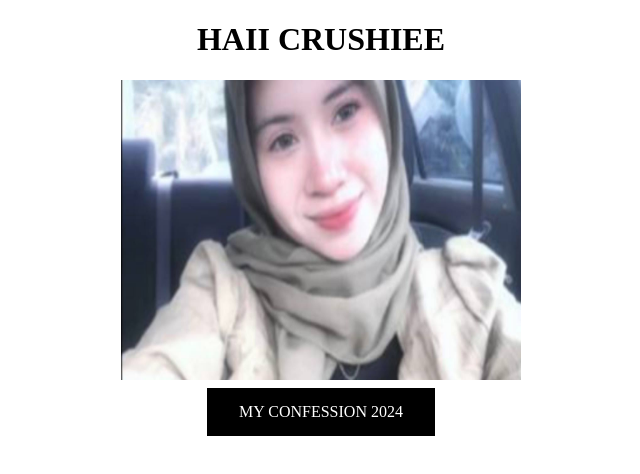
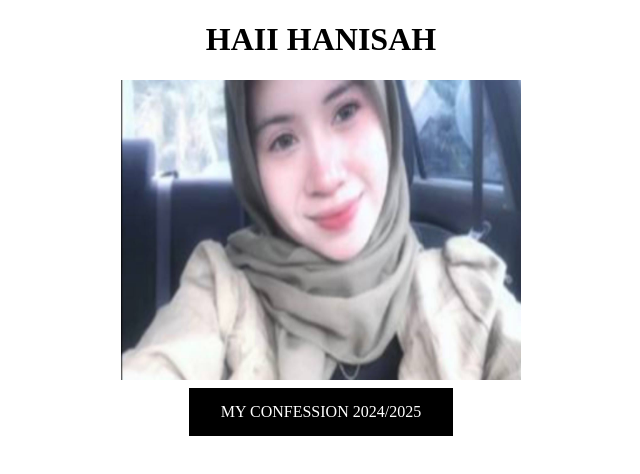
Before and after one commit to MizDepay/aniss, a plain HTML site: page aniss.html in a window 1280 px wide. Shown: the whole page, without its empty margins (319-959 px from the left). Drawn offline with Linux system fonts and the light colour scheme.

Commit message:
Update aniss.html

```diff
--- a/aniss.html
+++ b/aniss.html
@@ -22,10 +22,10 @@
 </head>
 <body>
 
-	<center><h1>HAII CRUSHIEE </h1>
+	<center><h1>HAII HANISAH </h1>
 		<img src="gambar/anissss.jpg" width="400" height="300"><br>
 
-		<a href="anisss.html" class="button"> MY CONFESSION 2024</a></td>
+		<a href="anisss.html" class="button"> MY CONFESSION 2024/2025</a></td>
 
 
 
```
